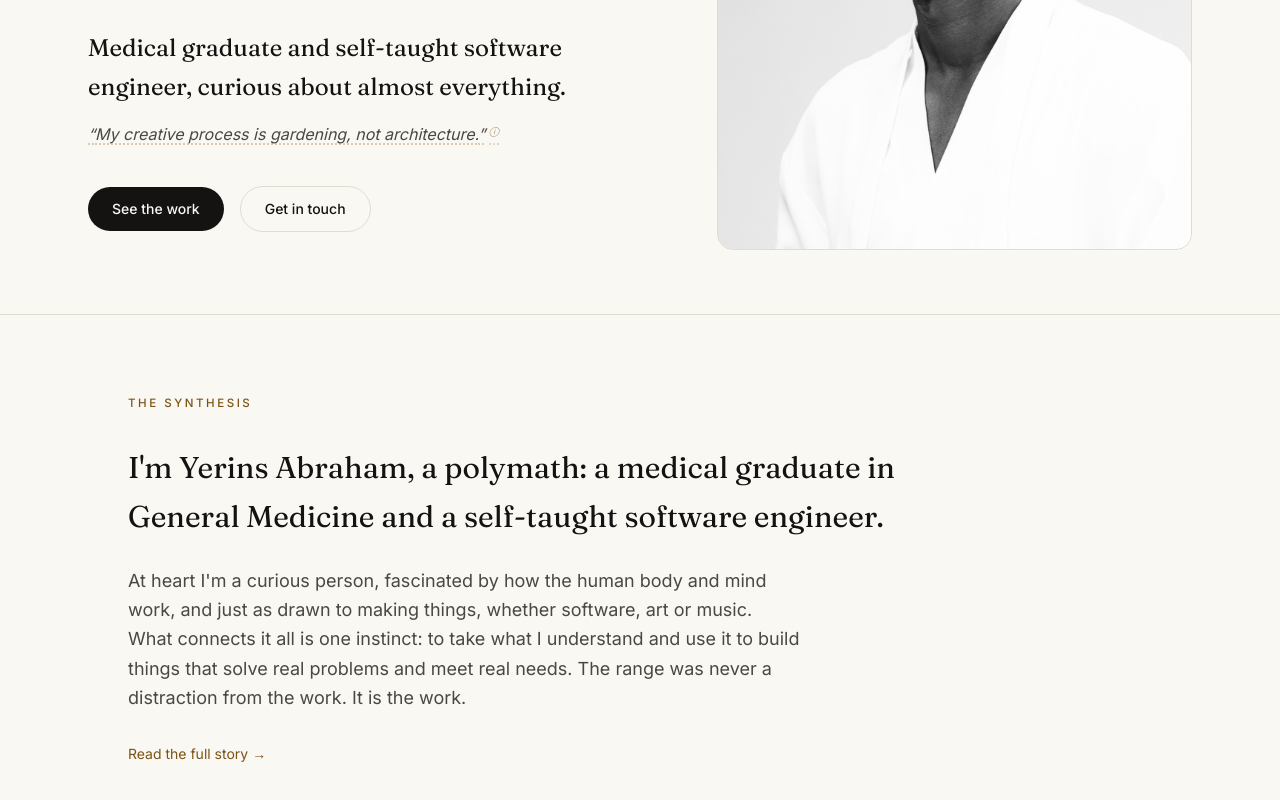
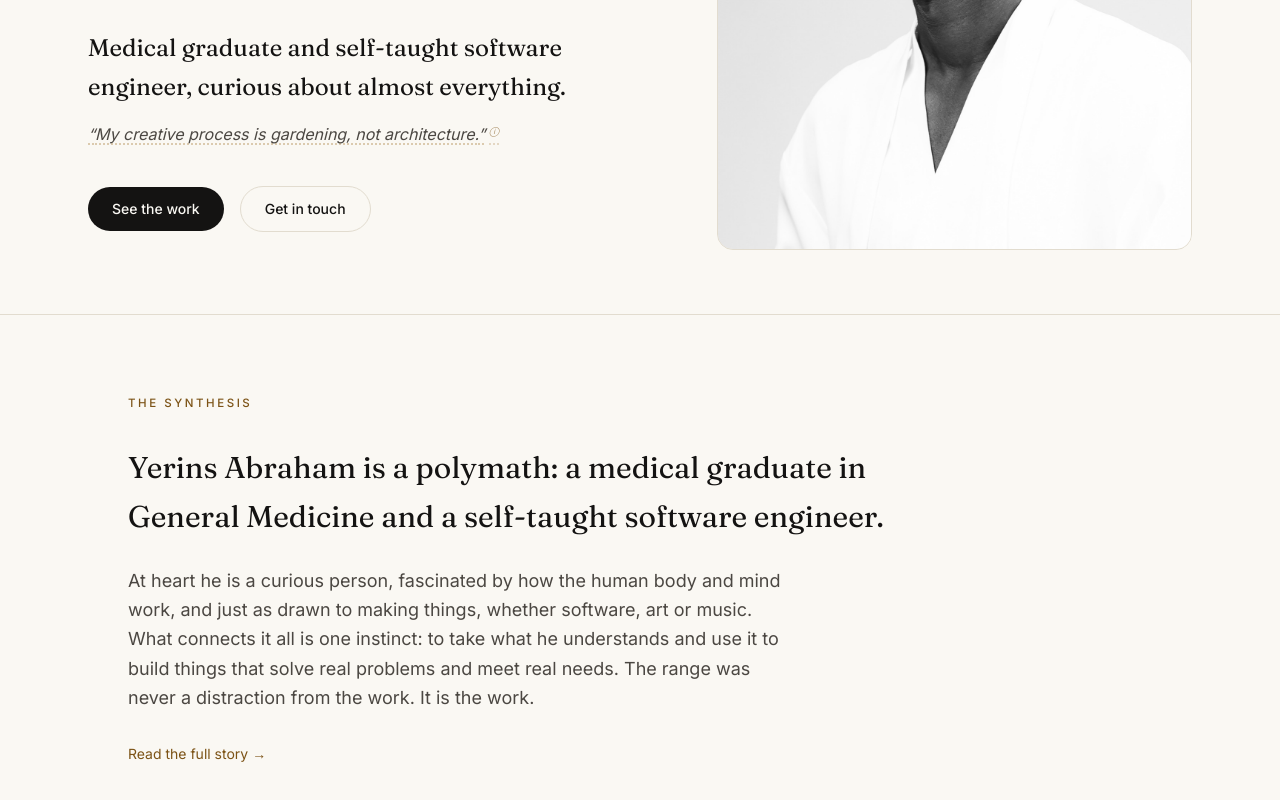
Before and after one commit to yerinsabraham/yerinsabraham_site, a Next.js app: page / in a window 1280 px wide. Shown: the part 456-1256 px from the top of the page. Built offline with nearby package versions, Linux system fonts and the light colour scheme; no server answers.

Commit message:
Make homepage bio third-person (for how Google displays it)
Google was pulling the visible first-person synthesis text; switched to
third person so search results read about him, not as if self-narrated.

```diff
--- a/src/data/content.ts
+++ b/src/data/content.ts
@@ -42,8 +42,8 @@ export const site = {
 
 export const bio = {
   // A synthesis of who he is — a story, not a CV.
-  lead: "I'm Yerins Abraham, a polymath: a medical graduate in General Medicine and a self-taught software engineer.",
-  body: "At heart I'm a curious person, fascinated by how the human body and mind work, and just as drawn to making things, whether software, art or music. What connects it all is one instinct: to take what I understand and use it to build things that solve real problems and meet real needs. The range was never a distraction from the work. It is the work.",
+  lead: "Yerins Abraham is a polymath: a medical graduate in General Medicine and a self-taught software engineer.",
+  body: "At heart he is a curious person, fascinated by how the human body and mind work, and just as drawn to making things, whether software, art or music. What connects it all is one instinct: to take what he understands and use it to build things that solve real problems and meet real needs. The range was never a distraction from the work. It is the work.",
 };
 
 // Long-form biography for the /about page. First person, your real voice
```
